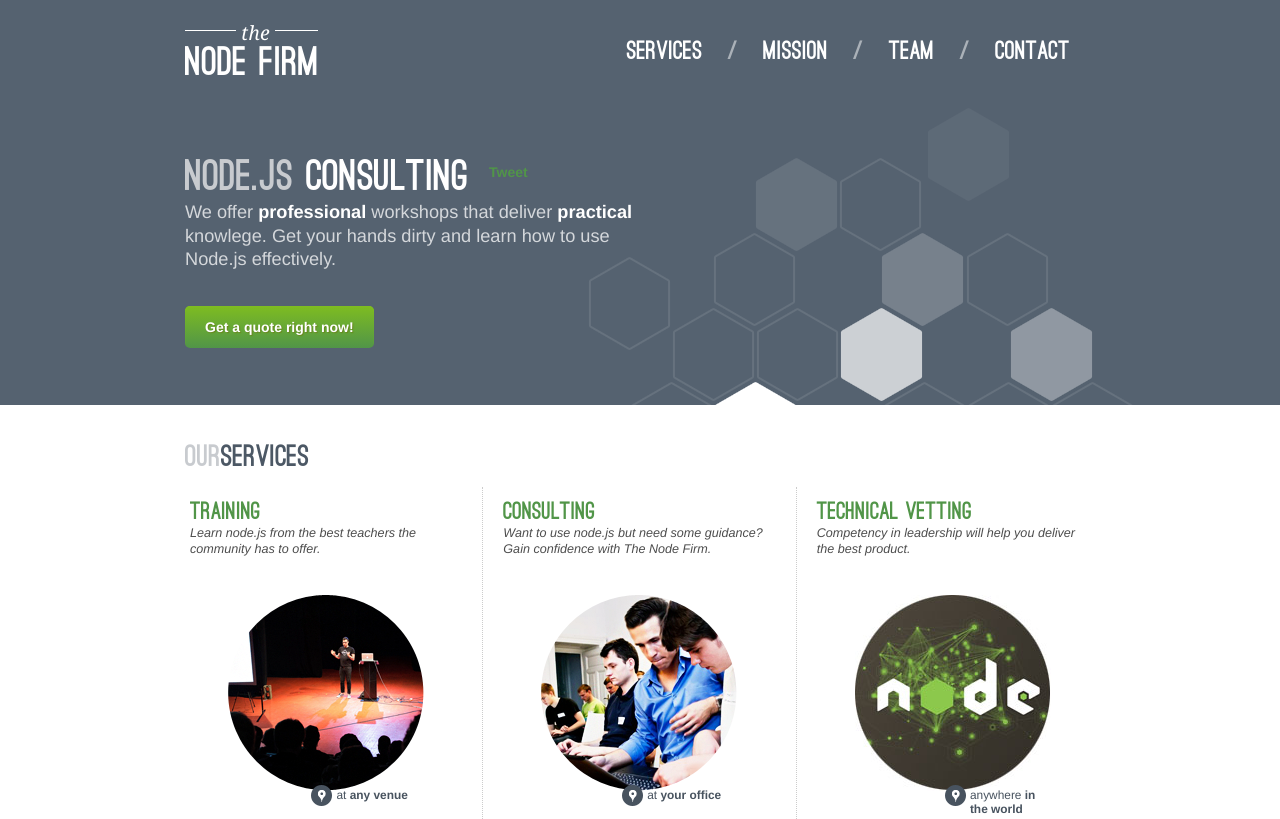
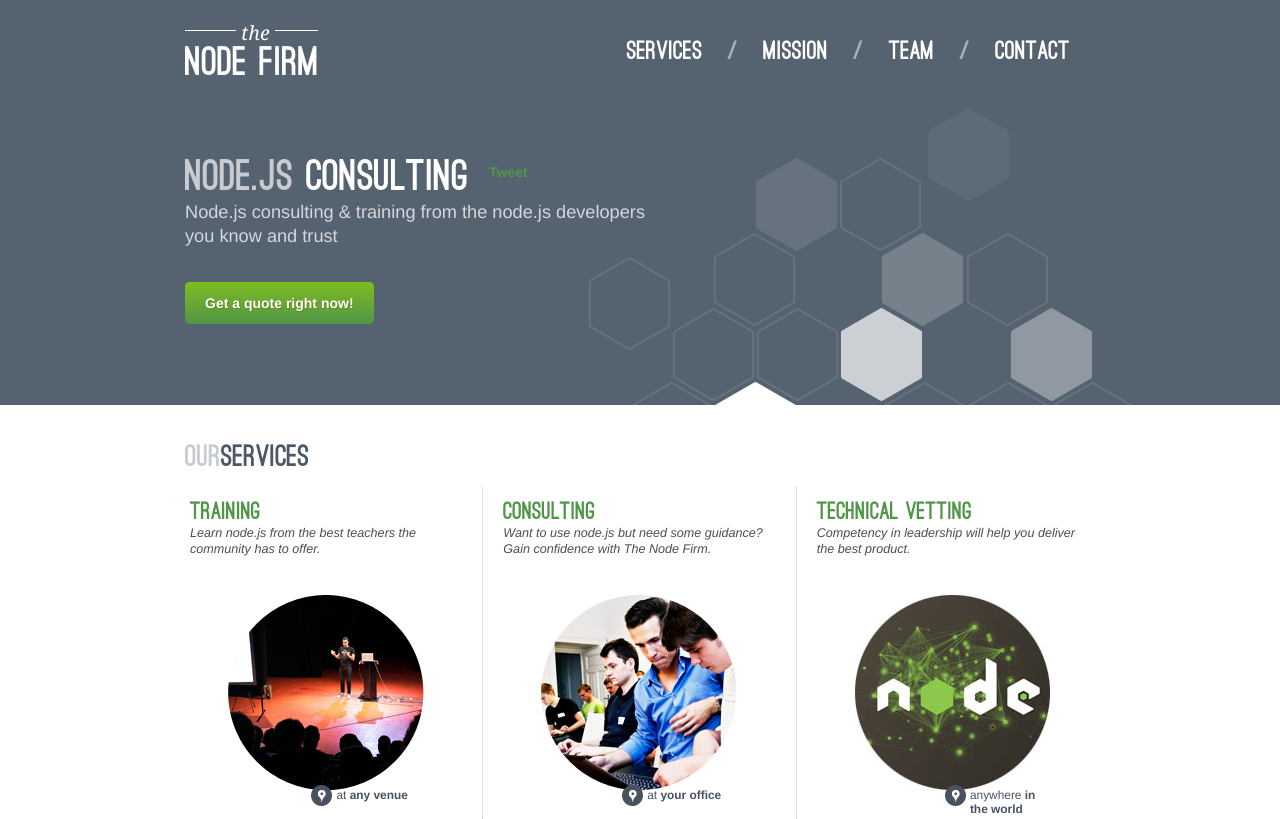
Before and after one commit to janl/thenodefirm.com, a website: page index.html in a window 1280 px wide. Shown: the top 819 px of the page. Drawn offline with Linux system fonts and the light colour scheme; a script that the page names is missing.

```diff
--- a/index.html
+++ b/index.html
@@ -76,7 +76,7 @@
               <span style="display: none">Node.js Consulting</span>
               <a href="https://twitter.com/share" class="twitter-share-button" data-url="http://thenodefirm.com" data-text="For professional #nodejs training and consulting follow @thenodefirm">Tweet</a>
               <p>
-                We offer <strong>professional</strong> workshops that deliver <strong>practical</strong> knowlege. Get your hands dirty and learn how to use Node.js effectively.
+                Node.js consulting &amp; training from the node.js developers you know and trust
               </p>
               <br/>
               <a class="btn" href="mailto:hello@thenodefirm.com">Get a quote right now!</a>
```
Also changed, not shown: img/sprite_team.png, img/sprite_team_large.png.
